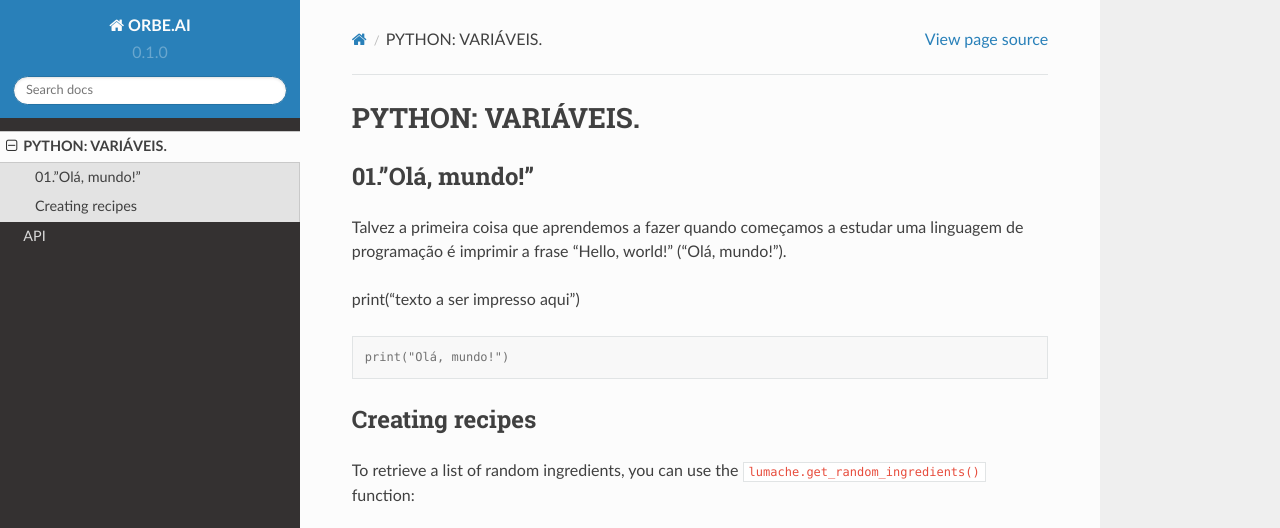
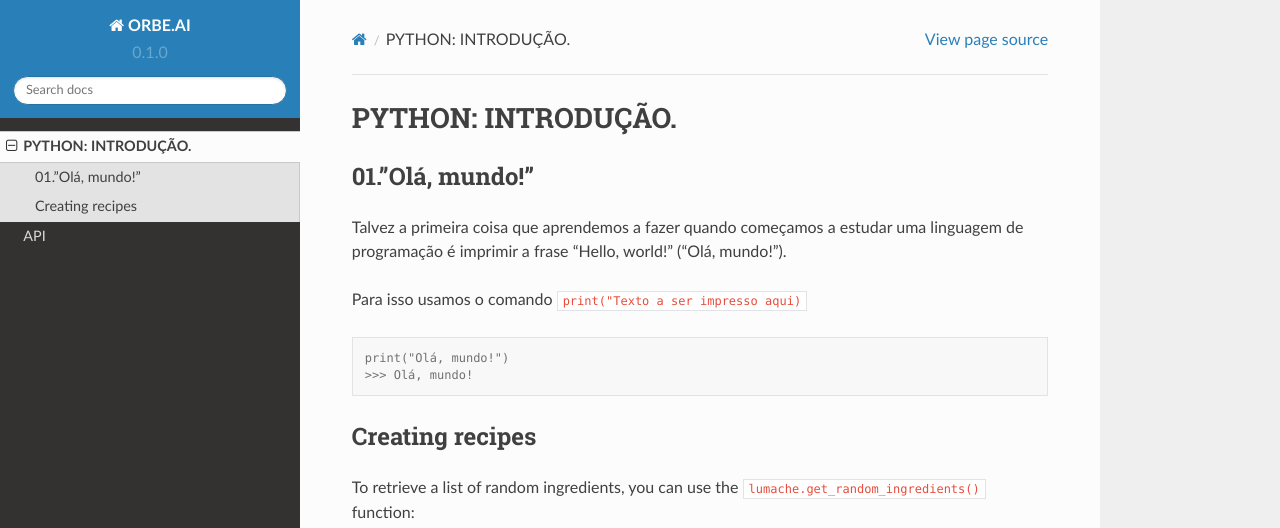
Before and after one commit to OrbeAI/rtd-python, a Sphinx documentation site: the page built from docs/source/usage.rst, in a window 1280 px wide and 1185 px high, cut to the strip 0-528 px from the top of the window. Built offline with Sphinx 7.4.7 and the Read the Docs theme 2.0.0, drawn with Linux system fonts in a browser that asks for light colours.

Commit message:
Update usage.rst

```diff
--- a/docs/source/usage.rst
+++ b/docs/source/usage.rst
@@ -1,4 +1,4 @@
-PYTHON: VARIÁVEIS.
+PYTHON: INTRODUÇÃO.
 =====
 
 .. 01.”Olá, mundo!”:
@@ -8,11 +8,12 @@ PYTHON: VARIÁVEIS.
 
 Talvez a primeira coisa que aprendemos a fazer quando começamos a estudar uma linguagem de programação é imprimir a frase “Hello, world!” (“Olá, mundo!”).
 
-print(“texto a ser impresso aqui”)
+Para isso usamos o comando ``print("Texto a ser impresso aqui)``
 
 .. code-block:: console
 
    print("Olá, mundo!")
+   >>> Olá, mundo!
 
 Creating recipes
 ----------------
```
